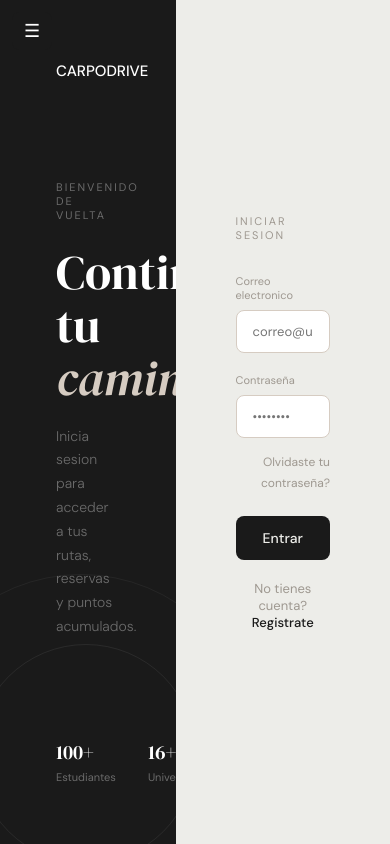
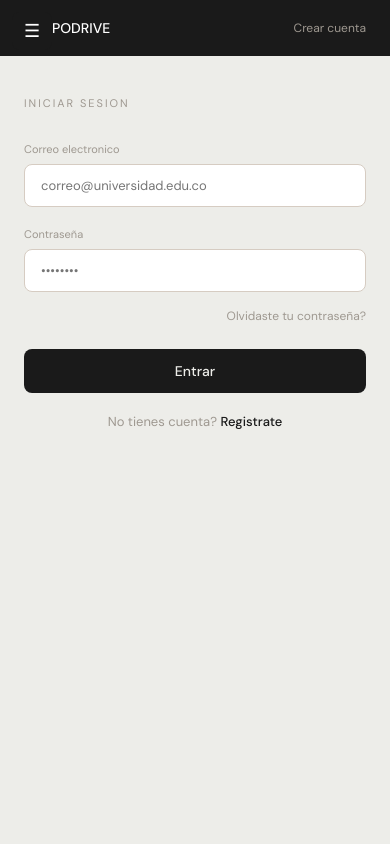
Before and after one commit to carolinapoli1036/Proyecto, a Next.js app: page /login in a window 390 px wide. Built offline with nearby package versions, Linux system fonts and the light colour scheme.

Commit message:
fix: responsive login para móvil

```diff
--- a/app/login/page.tsx
+++ b/app/login/page.tsx
@@ -50,9 +50,32 @@ export default function LoginPage() {
   };
 
   return (
-    <div style={{ display: 'flex', minHeight: '100vh', flex: 1, fontFamily: sans }}>
+    <div style={{ display: 'flex', minHeight: '100vh', flex: 1, fontFamily: sans, flexDirection: 'column' }}>
 
-      <div style={{ width: '45%', background: '#1a1a1a', padding: '60px 56px', display: 'flex', flexDirection: 'column', justifyContent: 'space-between', position: 'relative', overflow: 'hidden' }}>
+      <style>{`
+        @media (min-width: 769px) {
+          .login-layout { flex-direction: row !important; }
+          .login-left { width: 45% !important; display: flex !important; }
+          .login-right { padding: 60px !important; }
+          .login-mobile-header { display: none !important; }
+        }
+        @media (max-width: 768px) {
+          .login-left { display: none !important; }
+          .login-right { padding: 40px 24px !important; align-items: flex-start !important; }
+          .login-mobile-header { display: flex !important; }
+        }
+      `}</style>
+
+      {/* Header solo en móvil */}
+      <div className="login-mobile-header" style={{ display: 'none', background: '#1a1a1a', padding: '0 24px', height: '56px', alignItems: 'center', justifyContent: 'space-between' }}>
+        <a href="/" style={{ fontSize: '14px', fontWeight: 500, color: '#fff', textDecoration: 'none', fontFamily: sans }}>CARPODRIVE</a>
+        <a href="/register" style={{ fontSize: '12px', color: '#9E9890', textDecoration: 'none', fontFamily: sans }}>Crear cuenta</a>
+      </div>
+
+      <div className="login-layout" style={{ display: 'flex', flex: 1, flexDirection: 'column' }}>
+
+        {/* Panel izquierdo — oculto en móvil */}
+        <div className="login-left" style={{ width: '45%', background: '#1a1a1a', padding: '60px 56px', flexDirection: 'column', justifyContent: 'space-between', position: 'relative', overflow: 'hidden', display: 'none' }}>
           <div style={{ position: 'absolute', bottom: '-80px', right: '-80px', width: '350px', height: '350px', borderRadius: '50%', border: '0.5px solid rgba(255,255,255,0.05)' }} />
           <div style={{ position: 'absolute', bottom: '-20px', right: '-20px', width: '220px', height: '220px', borderRadius: '50%', border: '0.5px solid rgba(255,255,255,0.07)' }} />
 
@@ -80,7 +103,8 @@ export default function LoginPage() {
           </div>
         </div>
 
-      <div style={{ flex: 1, background: '#EDEDE9', display: 'flex', alignItems: 'center', justifyContent: 'center', padding: '60px' }}>
+        {/* Panel derecho — formulario */}
+        <div className="login-right" style={{ flex: 1, background: '#EDEDE9', display: 'flex', alignItems: 'center', justifyContent: 'center', padding: '60px' }}>
           <div style={{ width: '100%', maxWidth: '380px' }}>
             <p style={{ fontSize: '11px', color: '#9E9890', letterSpacing: '2px', textTransform: 'uppercase' as const, marginBottom: '32px', fontFamily: sans }}>Iniciar sesion</p>
 
@@ -123,5 +147,6 @@ export default function LoginPage() {
           </div>
         </div>
       </div>
+    </div>
   );
 }
```
Lines whose indentation alone changed are shown as unchanged.
